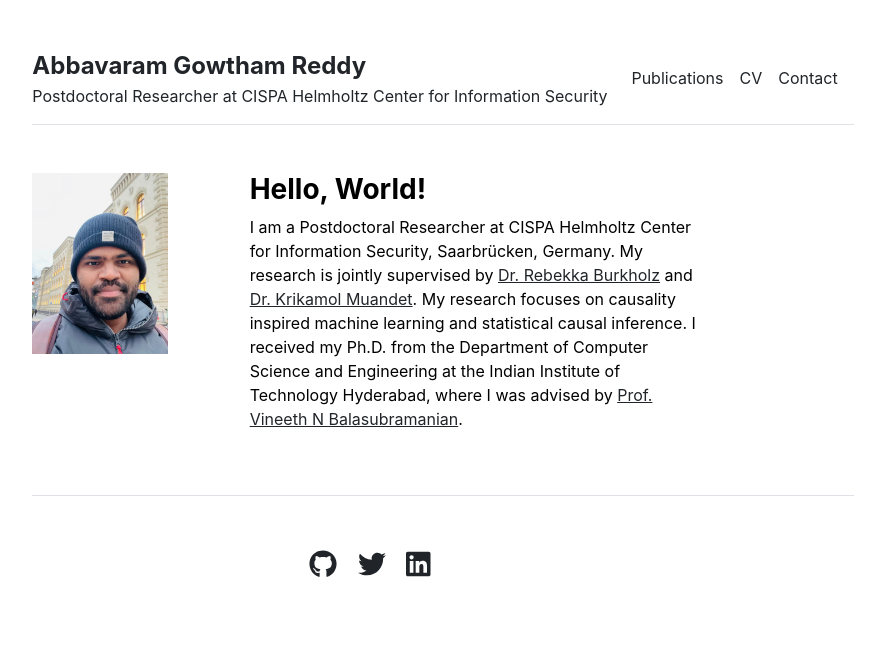
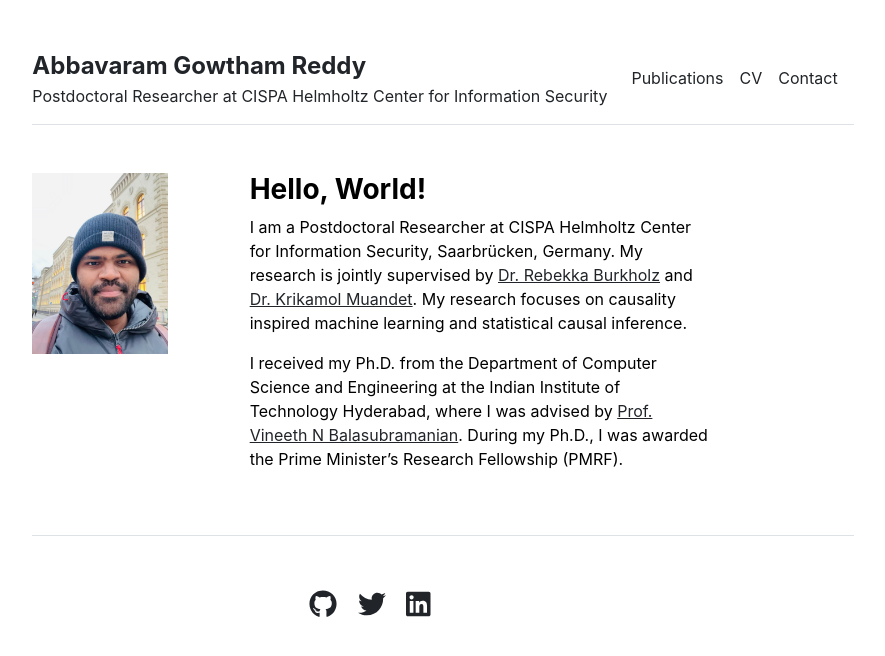
Before and after one commit to gautam0707/gautam0707.github.io, a Jekyll site: the page built from index.md, in a window 1280 px wide. Shown: the top 656 px of the page, without its empty margins (197-1082 px from the left). Built offline with Jekyll 4.4.1, drawn with Linux system fonts in a browser that asks for light colours; a style sheet for code colours, icons or effects is not loaded.

Commit message:
Update index.md

```diff
--- a/index.md
+++ b/index.md
@@ -3,4 +3,5 @@
 title: "Home"
 ---
 I am a Postdoctoral Researcher at CISPA Helmholtz Center for Information Security, Saarbrücken, Germany. My research is jointly supervised by [Dr. Rebekka Burkholz](https://sites.google.com/view/rebekkaburkholz/) and [Dr. Krikamol Muandet](https://www.krikamol.org/). My research focuses on causality inspired machine learning and statistical causal inference.
-I received my Ph.D. from the Department of Computer Science and Engineering at the Indian Institute of Technology Hyderabad, where I was advised by [Prof. Vineeth N Balasubramanian](https://people.iith.ac.in/vineethnb/index.html).
+
+I received my Ph.D. from the Department of Computer Science and Engineering at the Indian Institute of Technology Hyderabad, where I was advised by [Prof. Vineeth N Balasubramanian](https://people.iith.ac.in/vineethnb/index.html). During my Ph.D., I was awarded the Prime Minister’s Research Fellowship (PMRF).
```
